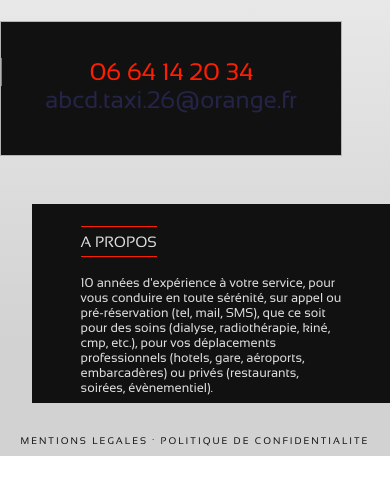
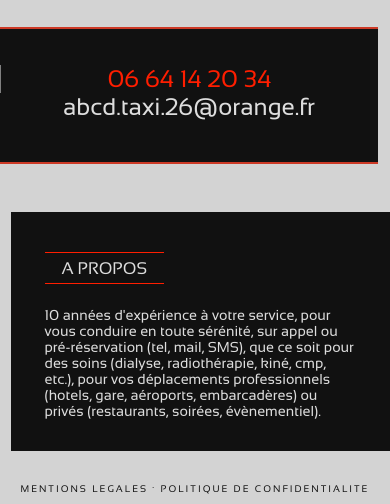
Before and after one commit to charlieGui/taxi, a PHP site: page / in a window 390 px wide. Shown: the part 610-1114 px from the top of the page. Before the commit the page ends 1066 px from the top, so only its background shows below. Run offline with PHP 8.4, Linux system fonts and the light colour scheme; some libraries are stand-ins or nearby versions.

Commit message:
Add files via upload

```diff
--- a/style.css
+++ b/style.css
@@ -283,14 +283,14 @@ aside h3{
 
 p.coming + p{
     -webkit-text-fill-color: rgb(204, 57, 38);
-    font-size: 1.15em;
+    font-size: 1.2em;
     text-align: center;
    margin-top: .25em;
 
 }
 
 #mail a{
-    font-size: 1.2em;
+    font-size: 1.15em;
     -webkit-text-fill-color: rgb(204, 57, 38);
 
 }
@@ -306,7 +306,7 @@ footer aside{
 
 aside > p{
     margin-top: 3em;
-    font-size: .9em;
+    font-size: 1em;
 }
 
 #small{
@@ -319,8 +319,7 @@ aside > p{
 
 @media screen and (max-width: 680px){
     body{
-        background: rgb(210,210,210);
-background: linear-gradient(0deg, rgba(210,210,210,1) 11%, rgba(255,255,255,1) 76%);
+       background-color: lightgray;
     }
     .flex{
         display: flex;
@@ -381,15 +380,14 @@ background: linear-gradient(0deg, rgba(210,210,210,1) 11%, rgba(255,255,255,1) 7
 
     .contact{
 
-        padding: 1.5em 0 1em 0;
+        padding: 1.5em 0 1.7em 0;
         background-color: #111;
-        padding-bottom: 1.7em;
         font-size: 1.5em;
 
-        /*box-shadow: -2px -2px 6px 1px #111;*/
-        border:.5px solid rgb(180, 180, 180);
 
-        margin: 1.75em 2em 2em 0;
+        border-top:  2px solid rgb(204, 57, 38);
+        border-bottom: 2px solid rgb(204, 57, 38);
+        margin: 2em .5em 2em 0em;
     }
 
     .contact p{
@@ -402,28 +400,29 @@ background: linear-gradient(0deg, rgba(210,210,210,1) 11%, rgba(255,255,255,1) 7
 
     }
     .contact a{
-        color:rgb(36, 36, 71);
+        color:#DDD;
     }
 
     footer{
         /*margin-left: 1.5em;*/
-        margin: 0 0 2em 2em;
+        margin: 0 0 2em .7em;
+        padding: 2em 1em ;
         color: #999;
         background-color: #111;
 
     }
 
     aside h3{
-        padding: .4em 0;
+       margin: 2em 0;
 
 
     }
 
     footer aside{
         margin-top: 1em;
-        width: 80%;
+        width: 90%;
         text-align: left;
-        font-size: .8em;
+        font-size: .9em;
     }
 
     aside p{
```
